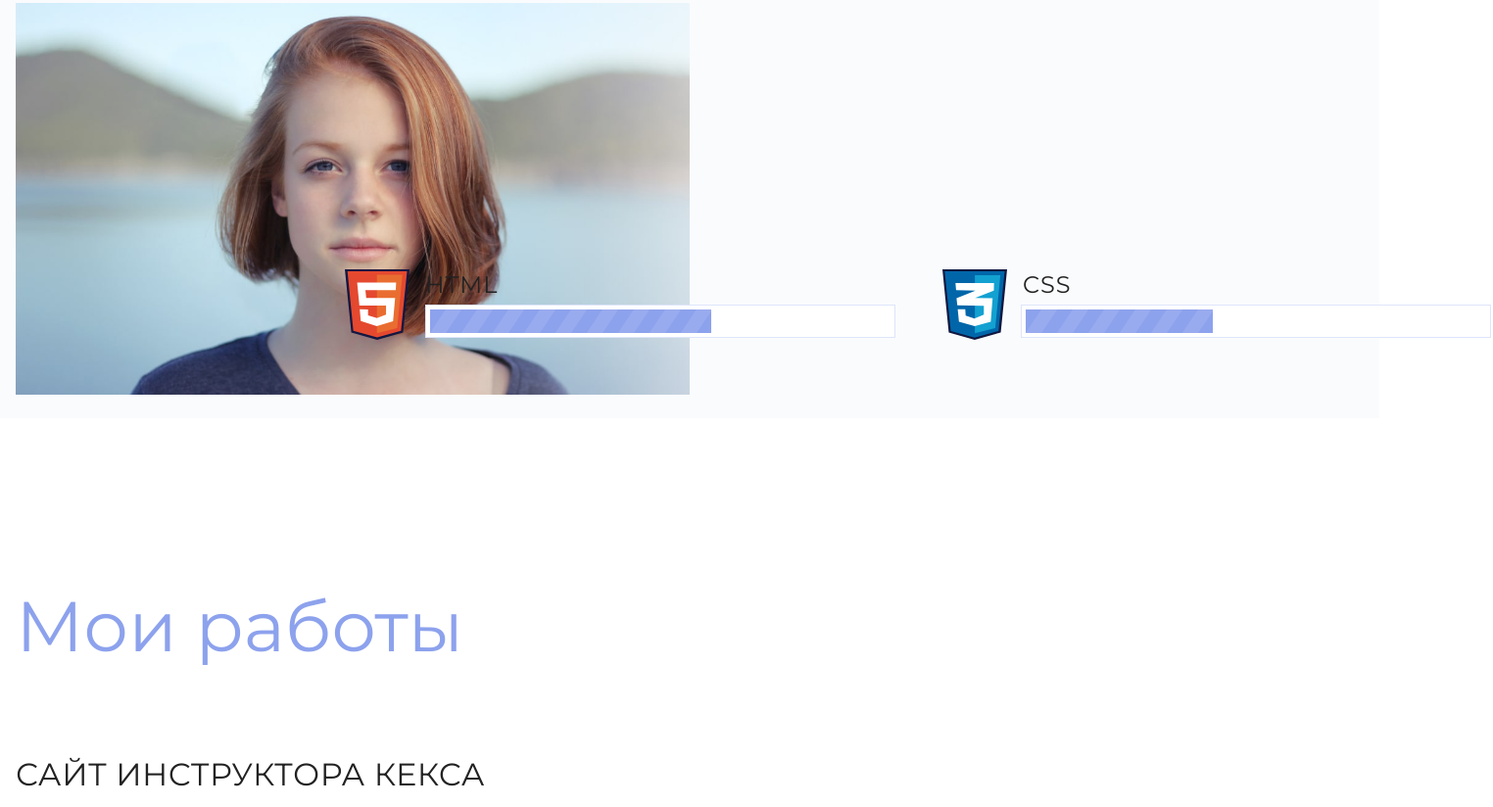
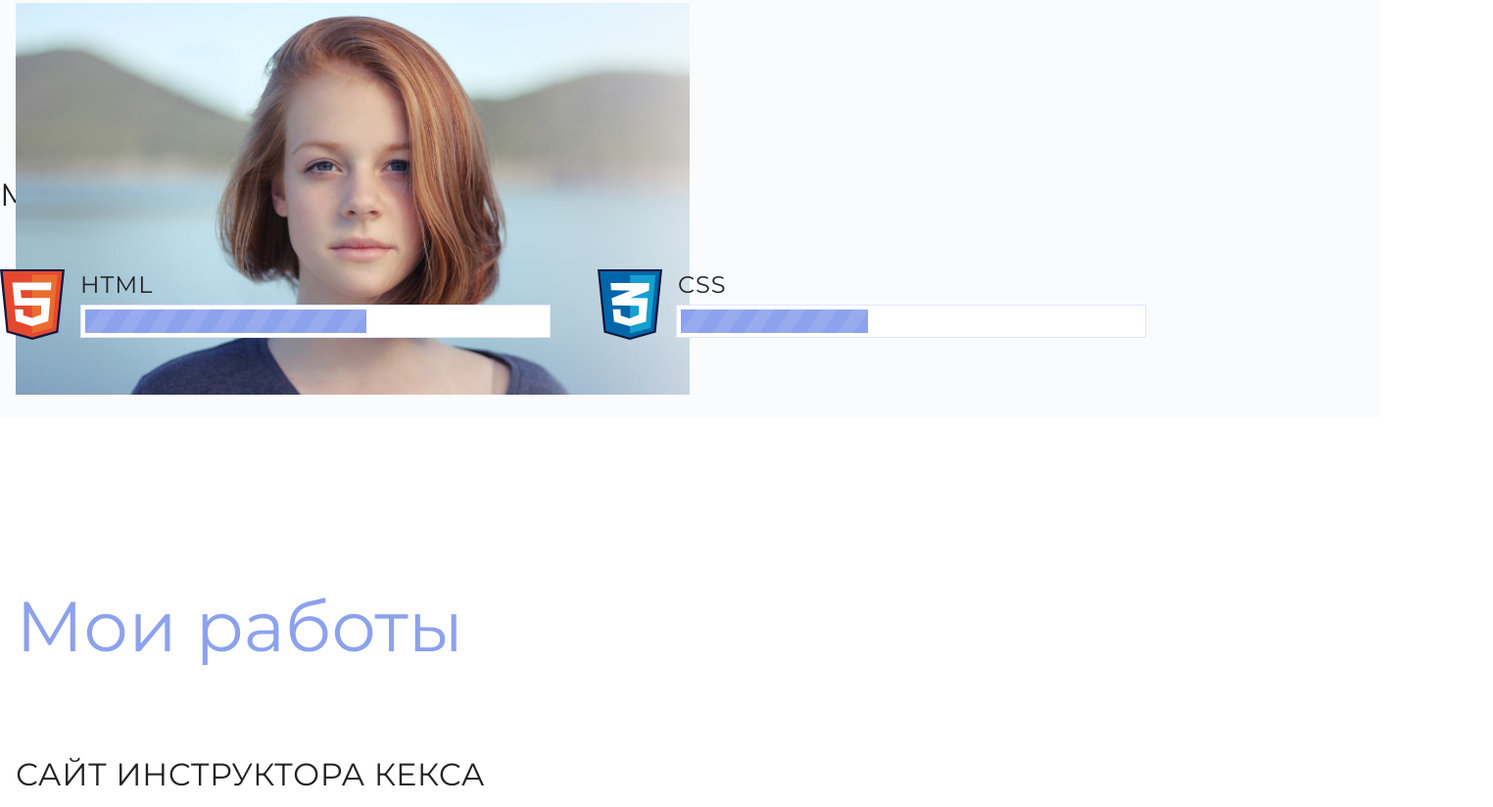
Before and after one commit to Lowry93rus/my-site, a plain HTML site: page index.html in a window 1280 px wide. Shown: the part 1037-1861 px from the top of the page at 98% size, 1524 px wide, since content can reach past the window. Drawn offline with Linux system fonts and the light colour scheme.

Commit message:
Испр косяков

```diff
--- a/style.css
+++ b/style.css
@@ -216,11 +216,6 @@ body {
   width: 64px;
   height: 24px;
   background-image: url("img/decor-dots4.svg");
-}
-
-.skills{
-	margin-left: 25%;
-	margin-right: 25%;
 }
 
 .skills h3 {
```
